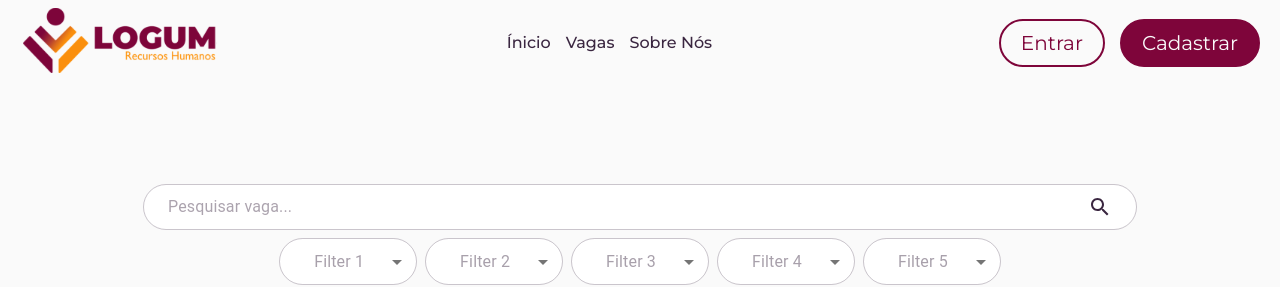
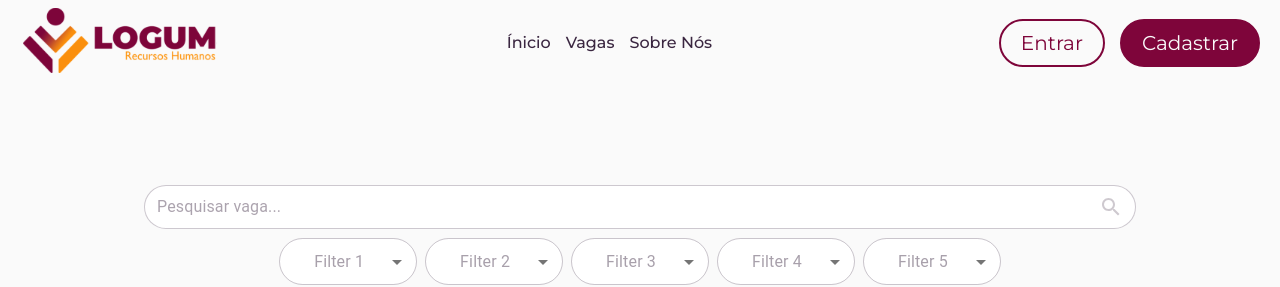
Before and after one commit to MPCGomes/logumrh, a Next.js app in the folder frontend-web/: page /vacancies in a window 1280 px wide. Shown: the top 287 px of the page. Built offline with nearby package versions, Linux system fonts and the light colour scheme.

Commit message:
update search bar styles

```diff
--- a/frontend-web/components/SearchBar/SearchBar.module.scss
+++ /dev/null
@@ -1,3 +0,0 @@
-.icon {
-  color: var(--text-color);
-}
--- a/frontend-web/components/SearchBar/SearchBar.tsx
+++ b/frontend-web/components/SearchBar/SearchBar.tsx
@@ -3,14 +3,13 @@ import InputBase from '@mui/material/InputBase';
 import InputAdornment from '@mui/material/InputAdornment';
 import SearchIcon from '@mui/icons-material/Search';
 import { styled } from '@mui/material/styles';
-import styles from './SearchBar.module.scss';
 
 const StyledSearchInput = styled(InputBase)({
   width: '100%',
   borderRadius: 50,
-  outline: '1px solid #3a264040',
+  border: '1px solid #3a264040',
   backgroundColor: '#fff',
-  padding: '0px 24px',
+  padding: '0px 12px',
   height: '44px',
   '& .MuiInputBase-input': {
     color: 'var(--text-color)',
@@ -19,11 +18,10 @@ const StyledSearchInput = styled(InputBase)({
     },
   },
   '& .MuiSvgIcon-root': {
-    color: '#3a2640',
+    color: '#3a264040',
   },
   '&.Mui-focused': {
-    outline: '1px solid #3a2640',
-    borderColor: 'var(--primary-color)',
+    outline: '1px solid #3a264040',
   },
   '@media (min-width: 1024px)': {
     width: '80%'
@@ -34,11 +32,11 @@ interface SearchBarProps {
   placeholder?: string;
 }
 
-const SearchBar: React.FC<SearchBarProps> = ({ placeholder = 'Search...' }) => (
+const SearchBar: React.FC<SearchBarProps> = ({ placeholder }) => (
   <StyledSearchInput
     endAdornment={
       <InputAdornment position="end">
-        <SearchIcon className={styles.icon} />
+        <SearchIcon />
       </InputAdornment>
     }
     placeholder={placeholder}
```
